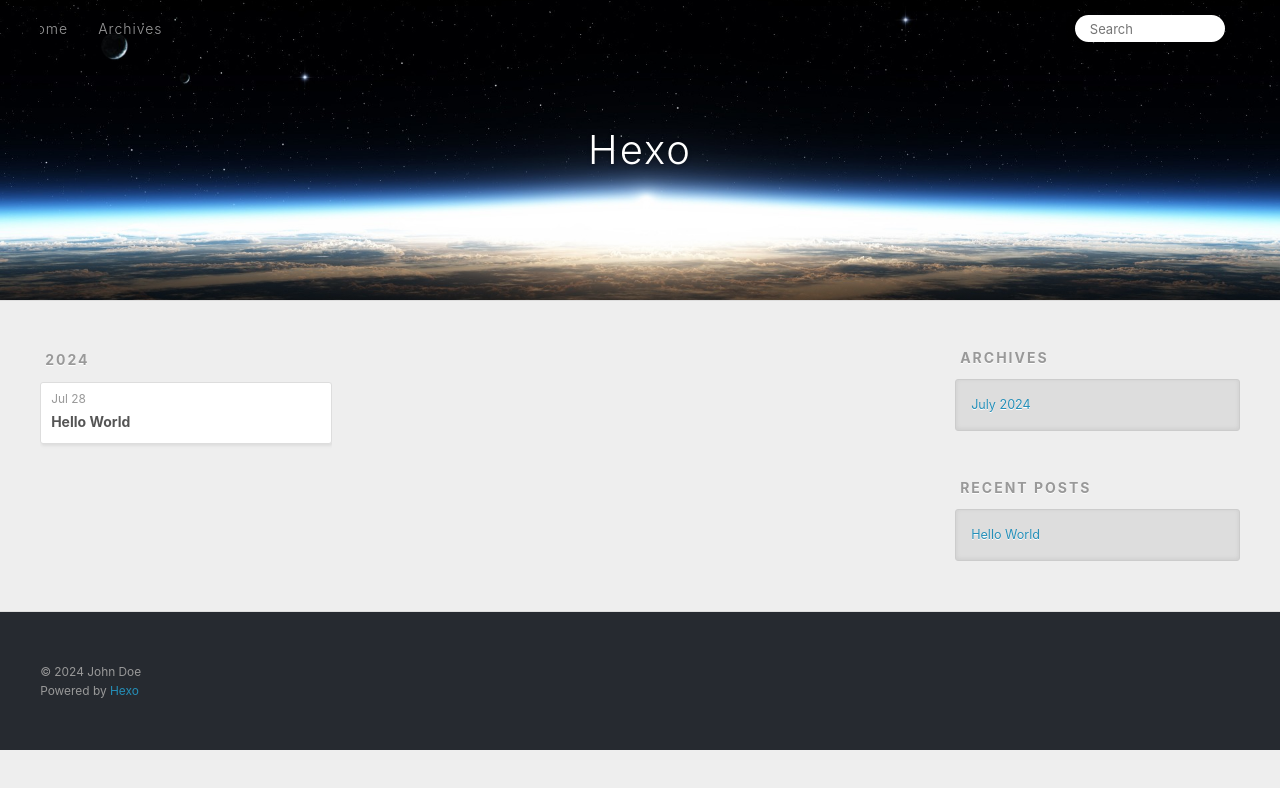
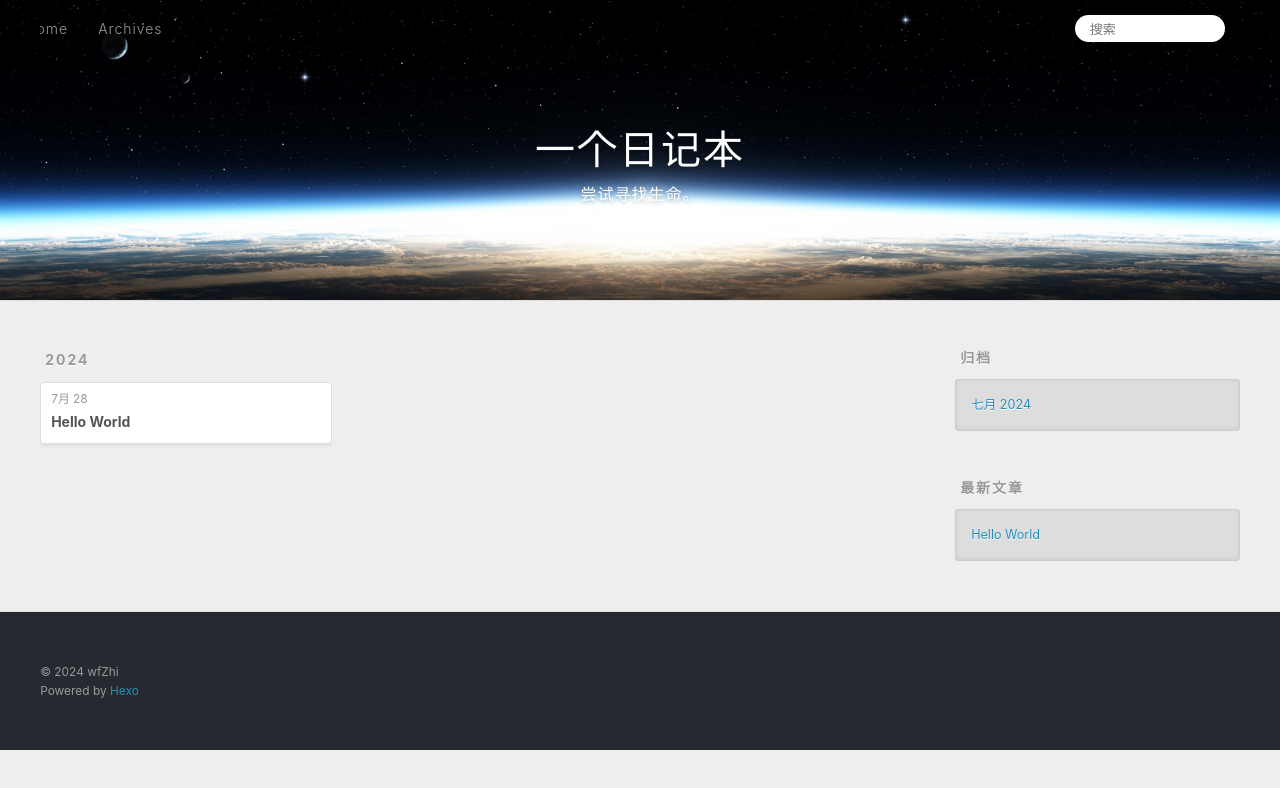
Before and after one commit to An-old-dream/wfzya.github.io, a plain HTML site: page archives/index.html in a window 1280 px wide. Both pictures are taken after a click on the link 1232 px from the left and 27 px from the top of the page. Drawn offline with Linux system fonts and the light colour scheme.

Commit message:
Site updated: 2024-07-28 17:57:56

```diff
--- a/archives/index.html
+++ b/archives/index.html
@@ -4,17 +4,17 @@
   <meta charset="utf-8">
 
 
-  <title>Archives | Hexo</title>
+  <title>归档 | 一个日记本</title>
   <meta name="viewport" content="width=device-width, initial-scale=1, shrink-to-fit=no">
   <meta property="og:type" content="website">
-<meta property="og:title" content="Hexo">
+<meta property="og:title" content="一个日记本">
 <meta property="og:url" content="http://example.com/archives/index.html">
-<meta property="og:site_name" content="Hexo">
-<meta property="og:locale" content="en_US">
-<meta property="article:author" content="John Doe">
+<meta property="og:site_name" content="一个日记本">
+<meta property="og:locale" content="zh_CN">
+<meta property="article:author" content="wfZhi">
 <meta name="twitter:card" content="summary">
 
-    <link rel="alternate" href="/atom.xml" title="Hexo" type="application/atom+xml">
+    <link rel="alternate" href="/atom.xml" title="一个日记本" type="application/atom+xml">
 
 
     <link rel="shortcut icon" href="/favicon.png">
@@ -39,8 +39,12 @@
   <div id="header-outer" class="outer">
     <div id="header-title" class="inner">
       <h1 id="logo-wrap">
-        <a href="/" id="logo">Hexo</a>
+        <a href="/" id="logo">一个日记本</a>
       </h1>
+
+        <h2 id="subtitle-wrap">
+          <a href="/" id="subtitle">尝试寻找生命。</a>
+        </h2>
 
     </div>
     <div id="header-inner" class="inner">
@@ -55,12 +59,12 @@
       <nav id="sub-nav">
 
 
-          <a class="nav-icon" href="/atom.xml" title="RSS Feed"><span class="fa fa-rss"></span></a>
+          <a class="nav-icon" href="/atom.xml" title="RSS 订阅"><span class="fa fa-rss"></span></a>
 
-        <a class="nav-icon nav-search-btn" title="Search"><span class="fa fa-search"></span></a>
+        <a class="nav-icon nav-search-btn" title="搜索"><span class="fa fa-search"></span></a>
       </nav>
       <div id="search-form-wrap">
-        <form action="//google.com/search" method="get" accept-charset="UTF-8" class="search-form"><input type="search" name="q" class="search-form-input" placeholder="Search"><button type="submit" class="search-form-submit">&#xF002;</button><input type="hidden" name="sitesearch" value="http://example.com"></form>
+        <form action="//google.com/search" method="get" accept-charset="UTF-8" class="search-form"><input type="search" name="q" class="search-form-input" placeholder="搜索"><button type="submit" class="search-form-submit">&#xF002;</button><input type="hidden" name="sitesearch" value="http://example.com"></form>
       </div>
     </div>
   </div>
@@ -84,7 +88,7 @@
   <div class="archive-article-inner">
     <header class="archive-article-header">
       <a href="/2024/07/28/hello-world/" class="archive-article-date">
-  <time class="dt-published" datetime="2024-07-28T08:17:16.060Z" itemprop="datePublished">Jul 28</time>
+  <time class="dt-published" datetime="2024-07-28T08:17:16.060Z" itemprop="datePublished">7月 28</time>
 </a>
 
 
@@ -116,9 +120,9 @@
 
 
   <div class="widget-wrap">
-    <h3 class="widget-title">Archives</h3>
+    <h3 class="widget-title">归档</h3>
     <div class="widget">
-      <ul class="archive-list"><li class="archive-list-item"><a class="archive-list-link" href="/archives/2024/07/">July 2024</a></li></ul>
+      <ul class="archive-list"><li class="archive-list-item"><a class="archive-list-link" href="/archives/2024/07/">七月 2024</a></li></ul>
     </div>
   </div>
 
@@ -126,7 +130,7 @@
 
 
   <div class="widget-wrap">
-    <h3 class="widget-title">Recent Posts</h3>
+    <h3 class="widget-title">最新文章</h3>
     <div class="widget">
       <ul>
 
@@ -147,7 +151,7 @@
   <div class="outer">
     <div id="footer-info" class="inner">
 
-      &copy; 2024 John Doe<br>
+      &copy; 2024 wfZhi<br>
       Powered by <a href="https://hexo.io/" target="_blank">Hexo</a>
     </div>
   </div>
```
Also changed, not shown: 2024/07/28/hello-world/index.html (+18 -14 lines), archives/2024/07/index.html (+19 -15 lines), archives/2024/index.html (+19 -15 lines), index.html (+19 -15 lines).
